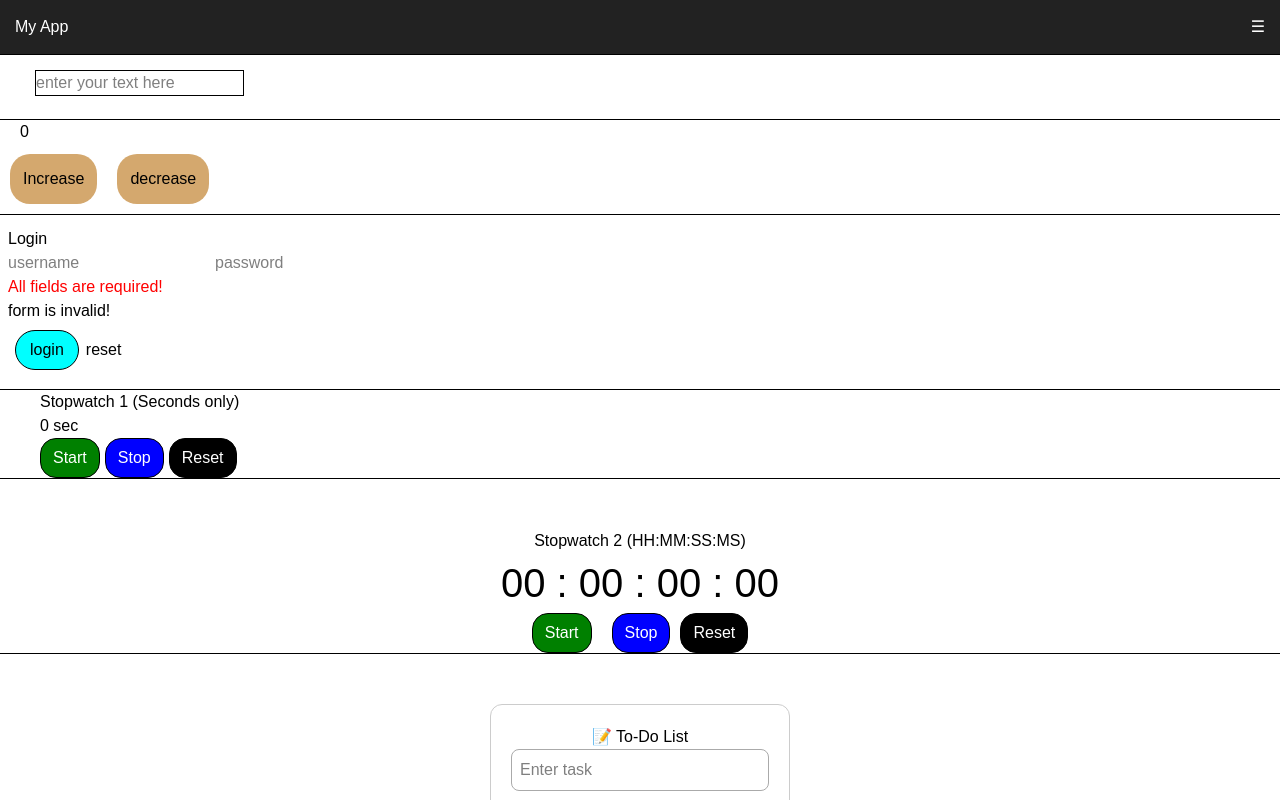
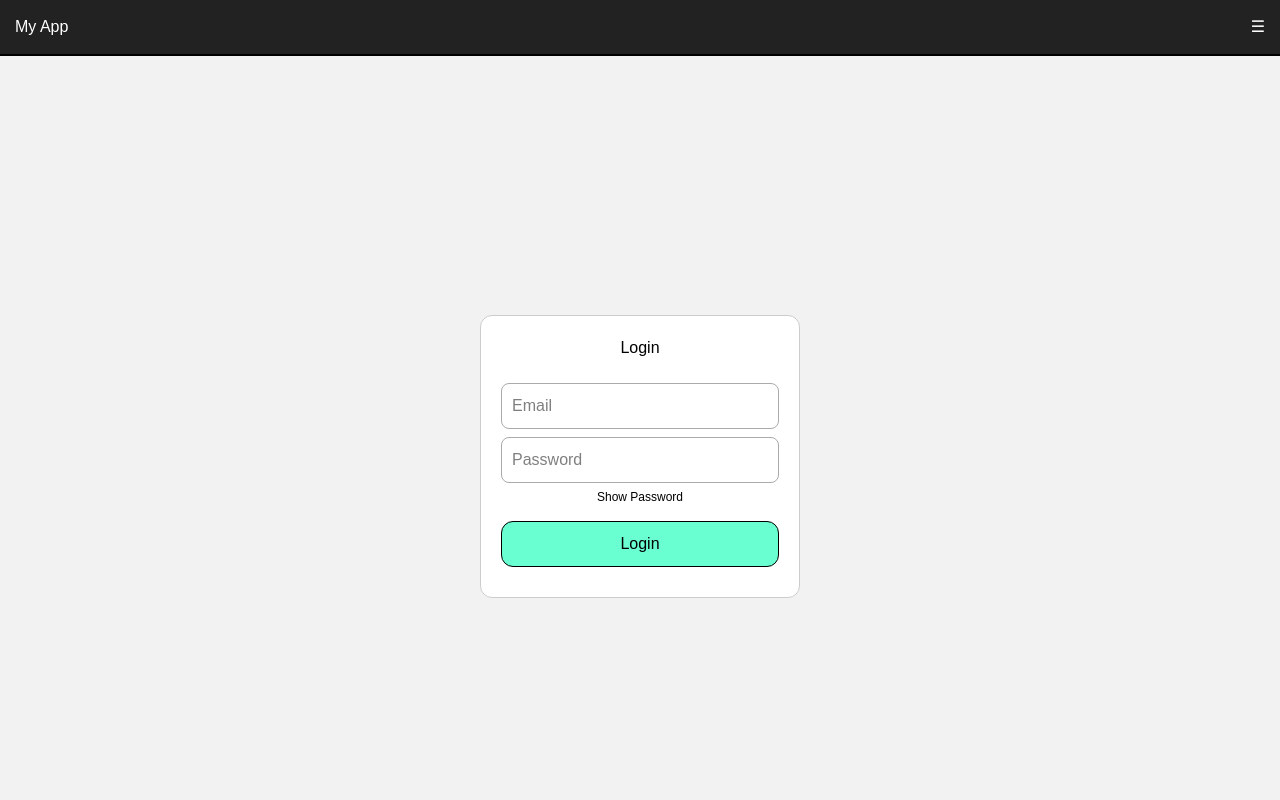
Before and after one commit to faheemraza-192/Practice-Tasks-, a Next.js app: page / in a window 1280 px wide. Shown: the top 800 px of the page. Built offline with nearby package versions, Linux system fonts and the light colour scheme.

Commit message:
login form (using formik)

```diff
--- /dev/null
+++ b/app/Components/Login.tsx
@@ -0,0 +1,175 @@
+"use client"; // Enables client-side React features in Next.js
+
+import React, { useState } from "react";
+import { useFormik } from "formik"; // Handles form state & submission
+import * as Yup from "yup";         // Validation rules
+
+function Login() {
+
+  // 🔹 Stores all login records
+  const [data, setData] = useState<
+    { email: string; password: string }[]
+  >([]);
+
+  // 🔹 Message shown to user
+  const [message, setMessage] = useState("");
+
+  // 🔹 Stores index when editing (null = add mode)
+  const [editIndex, setEditIndex] = useState<number | null>(null);
+
+  // 🔹 Toggle password visibility
+  const [showPassword, setShowPassword] = useState(false);
+
+  // ================= VALIDATION =================
+  const validationSchema = Yup.object({
+    email: Yup.string()
+      .email("Invalid email format")   // email format check
+      .required("Email is required"),  // cannot be empty
+
+    password: Yup.string()
+      .min(6, "Password must be at least 6 characters")
+      .required("Password is required"),
+  });
+
+  // ================= FORMIK =================
+  const formik = useFormik({
+    initialValues: {
+      email: "",
+      password: "",
+    },
+
+    validationSchema, // attach Yup rules
+
+    onSubmit: (values, actions) => {
+
+      // 🔴 Prevent duplicate email
+      const emailExists = data.some(
+        (item, index) =>
+          item.email === values.email && index !== editIndex
+      );
+
+      if (emailExists) {
+        setMessage("❌ Email already exists!");
+        return;
+      }
+
+      // ✏️ Edit existing record
+      if (editIndex !== null) {
+        const updated = [...data];
+        updated[editIndex] = values;
+        setData(updated);
+        setEditIndex(null);
+        setMessage("Updated Successfully ✅");
+      }
+      // ➕ Add new record
+      else {
+        setData((prev) => [...prev, values]);
+        setMessage("Login Successfully ✅");
+      }
+
+      actions.resetForm(); // clear form
+    },
+  });
+
+  // ================= DELETE =================
+  const deleteEntry = (index: number) => {
+    setData(data.filter((_, i) => i !== index)); // remove by index
+    setMessage("Deleted Successfully ❌");
+  };
+
+  // ================= EDIT =================
+  const editEntry = (index: number) => {
+    formik.setValues(data[index]); // load data into form
+    setEditIndex(index);           // enable edit mode
+  };
+
+  return (
+    <div className="login-wrapper">
+      <div className="login-box">
+
+        <h2 className="login-title">Login</h2>
+
+        {/* ================= FORM ================= */}
+        <form onSubmit={formik.handleSubmit} className="login-form">
+
+          {/* EMAIL INPUT */}
+          <input
+            type="email"
+            name="email"
+            className="login-input"
+            placeholder="Email"
+            value={formik.values.email}
+            onChange={formik.handleChange}
+            onBlur={formik.handleBlur}
+          />
+
+          {/* EMAIL ERROR */}
+          {formik.touched.email && formik.errors.email && (
+            <p className="error-text">{formik.errors.email}</p>
+          )}
+
+          {/* PASSWORD INPUT */}
+          <input
+            type={showPassword ? "text" : "password"}
+            name="password"
+            className="login-input"
+            placeholder="Password"
+            value={formik.values.password}
+            onChange={formik.handleChange}
+            onBlur={formik.handleBlur}
+          />
+
+          {/* PASSWORD ERROR */}
+          {formik.touched.password && formik.errors.password && (
+            <p className="error-text">{formik.errors.password}</p>
+          )}
+
+          {/* SHOW / HIDE PASSWORD */}
+          <button
+            type="button"
+            className="toggle-password"
+            onClick={() => setShowPassword(!showPassword)}
+          >
+            {showPassword ? "Hide Password" : "Show Password"}
+          </button>
+
+          {/* SUBMIT BUTTON */}
+          <button type="submit" className="login-btn">
+            {editIndex !== null ? "Update" : "Login"}
+          </button>
+        </form>
+
+        {/* MESSAGE */}
+        <p className="status-text">{message}</p>
+
+        {/* ================= STORED DATA ================= */}
+        {data.map((item, index) => (
+          <div key={index} className="data-card">
+
+            <p>
+              <b>{index + 1})</b> {item.email}
+            </p>
+
+            <p>
+              Password: {"*".repeat(item.password.length)}
+            </p>
+
+            <div className="action-buttons">
+              <button onClick={() => editEntry(index)}>✏️ Edit</button>
+              <button
+                onClick={() => deleteEntry(index)}
+                className="delete-btn"
+              >
+                ❌ Delete
+              </button>
+            </div>
+
+          </div>
+        ))}
+
+      </div>
+    </div>
+  );
+}
+
+export default Login;
--- /dev/null
+++ b/app/Components/SimpleLogin.tsx
@@ -0,0 +1,105 @@
+"use client";
+import React, { useState } from "react";
+
+function SimpleLogin() {
+  const [email, setEmail] = useState("");
+  const [password, setPassword] = useState("");
+  const [message, setMessage] = useState("");
+  const [data, setData] = useState<{ email: string; password: string }[]>([]);
+
+  const handleLogin = () => {
+    if (email === "" || password === "") {
+      setMessage("Please fill all fields!");
+    } else {
+      setMessage("Login Successfully!");
+      setData((prevData) => [...prevData, { email, password }]);
+      setEmail("");
+      setPassword("");
+    }
+  };
+
+  return (
+    <div>
+      <div
+        className="border p-5"
+        style={{
+          borderRadius: "12px",
+          maxWidth: "300px",
+          margin: "50px auto",
+          textAlign: "center",
+        }}
+      >
+        <h2>Login</h2>
+
+        <input
+          className="mt-2 border"
+          value={email}
+          type="email"
+          placeholder="Email"
+          style={{ width: "100%", padding: "10px", marginBottom: "10px" }}
+          onChange={(e) => setEmail(e.target.value)}
+        />
+
+        <input
+          className="border"
+          type="password"
+          value={password}
+          placeholder="Password"
+          style={{ width: "100%", padding: "10px", marginBottom: "10px" }}
+          onChange={(e) => setPassword(e.target.value)}
+        />
+
+        <button
+          onClick={handleLogin}
+          style={{
+            backgroundColor: "#69ffd1",
+            borderRadius: "12px",
+            border: "1px solid black",
+            padding: "10px 20px",
+          }}
+        >
+          Login
+        </button>
+
+        <p style={{ marginTop: "15px" }}>{message}</p>
+
+        {/* Show all login data with numbering and cross button */}
+        {data.map((item, index) => (
+          <div
+            key={index}
+            className="border p-3"
+            style={{
+              display: "flex",
+              justifyContent: "space-between",
+              alignItems: "center", // vertical center
+              color: "black",
+              marginBottom: "10px",
+            }}
+          >
+            <div>
+              {index + 1}) Email: {item.email}
+              <br />
+              Password: {item.password}
+            </div>
+
+            {/* Cross button (front-end only) */}
+            <button
+              style={{
+                background: "transparent",
+                border: "none",
+                color: "red",
+                fontWeight: "bold",
+                cursor: "pointer",
+                fontSize: "18px",
+              }}
+            >
+              ×
+            </button>
+          </div>
+        ))}
+      </div>
+    </div>
+  );
+}
+
+export default SimpleLogin;
--- a/app/globals.css
+++ b/app/globals.css
@@ -48,3 +48,101 @@ buttons{
   margin-top: 10px;
 
 }
+
+
+
+ /* L O G I N    F O R M   (using   F O R M I K)    STARTS*/
+ /* ///////////////////////////////////////////////////// */
+ /* ===== PAGE CENTERING ===== */
+.login-wrapper {
+  display: flex;                /* center horizontally */
+  justify-content: center;
+  align-items: center;          /* center vertically */
+  min-height: 100vh;
+  background-color: #f2f2f2;
+}
+
+/* ===== LOGIN BOX ===== */
+.login-box {
+  width: 320px;
+  background: white;
+  padding: 20px;
+  border-radius: 12px;
+  border: 1px solid #ccc;
+  text-align: center;
+}
+
+/* ===== TITLE ===== */
+.login-title {
+  margin-bottom: 15px;
+}
+
+/* ===== FORM ===== */
+.login-form {
+  display: flex;
+  flex-direction: column;
+}
+
+/* ===== INPUT FIELDS ===== */
+.login-input {
+  width: 100%;
+  padding: 10px;
+  margin-top: 8px;
+  border-radius: 8px;
+  border: 1px solid #aaa;
+}
+
+/* ===== ERROR TEXT ===== */
+.error-text {
+  color: red;
+  font-size: 12px;
+  text-align: left;
+}
+
+/* ===== SHOW/HIDE PASSWORD ===== */
+.toggle-password {
+  margin-top: 5px;
+  font-size: 12px;
+  background: transparent;
+  border: none;
+  cursor: pointer;
+}
+
+/* ===== SUBMIT BUTTON ===== */
+.login-btn {
+  margin-top: 15px;
+  padding: 10px;
+  border-radius: 12px;
+  background-color: #69ffd1;
+  border: 1px solid black;
+  cursor: pointer;
+}
+
+/* ===== STATUS MESSAGE ===== */
+.status-text {
+  margin-top: 10px;
+  color: red;
+}
+
+/* ===== DATA CARD ===== */
+.data-card {
+  border: 1px solid #ddd;
+  padding: 10px;
+  border-radius: 8px;
+  margin-top: 10px;
+  text-align: left;
+}
+
+/* ===== ACTION BUTTONS ===== */
+.action-buttons {
+  margin-top: 5px;
+}
+
+/* ===== DELETE BUTTON ===== */
+.delete-btn {
+  margin-left: 8px;
+  color: red;
+}
+
+ /* ///////////////////////////////////////////////////// */
+ /* L O G I N    F O R M   (using   F O R M I K)    ENDS*/
--- a/app/page.tsx
+++ b/app/page.tsx
@@ -7,26 +7,33 @@ import Stopwatch from "./Components/Stopwatch";
 import Task from "./Components/Task";
 import Theme from "./Components/Theme";
 import Showtext from "./Components/Showtext";
+import SimpleLogin from "./Components/SimpleLogin";
+import Login from "./Components/Login";
 
 export default function Home() {
   return (
     <div>
       <Header />
       <hr />
+      <hr />
+      <Login />
+      <hr />
+      <hr />
       <Input />
       <hr />
       <Counter />
       <hr />
-      <Form/>
+      <Form />
       <hr />
-      <Stopwatch/>
+      <Stopwatch />
       <hr />
-      <Task/>
+      <Task />
       <hr />
-      <Theme/>
+      <Theme />
       <hr />
-      <Showtext/>
+      <Showtext />
       <hr />
+      <SimpleLogin />
     </div>
   );
 }
--- a/package.json
+++ b/package.json
@@ -9,9 +9,11 @@
     "lint": "eslint"
   },
   "dependencies": {
+    "formik": "^2.4.9",
     "next": "16.1.1",
     "react": "19.2.3",
-    "react-dom": "19.2.3"
+    "react-dom": "19.2.3",
+    "yup": "^1.7.1"
   },
   "devDependencies": {
     "@tailwindcss/postcss": "^4",
```
Also changed, not shown: 1 other file (tests, documents, lock files or other folders).
